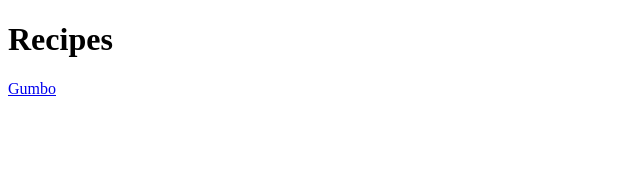
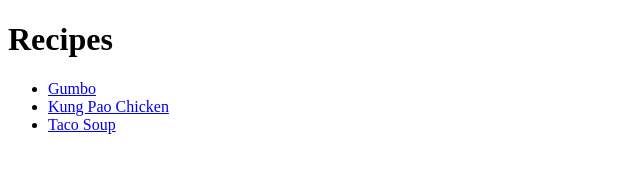
Before and after one commit to cwpodonovan/odin-recipes, a plain HTML site: page index.html in a window 1280 px wide. Shown: the whole page, without its empty margins (0-640 px from the left). Drawn offline with Linux system fonts and the light colour scheme.

Commit message:
Add links to recipe pages

```diff
--- a/index.html
+++ b/index.html
@@ -9,6 +9,11 @@
 <body>
 <h1>Recipes</h1>
 
-<a href="./recipes/gumbo.html">Gumbo</a>
+<ul>
+    <li><a href="./recipes/gumbo.html">Gumbo</a></li>
+    <li><a href="./recipes/kungpao.html">Kung Pao Chicken</a></li>
+    <li><a href="./recipes/tacosoup.html">Taco Soup</a></li>
+</ul>
+
 </body>
 </html>
```
